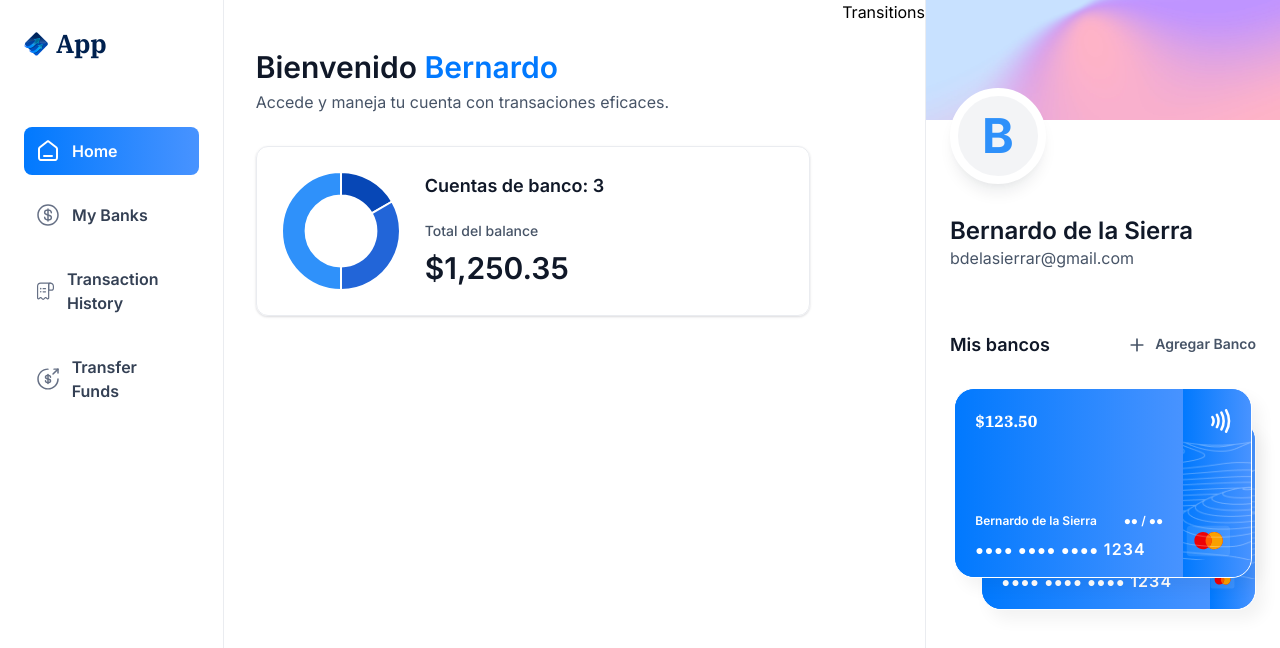
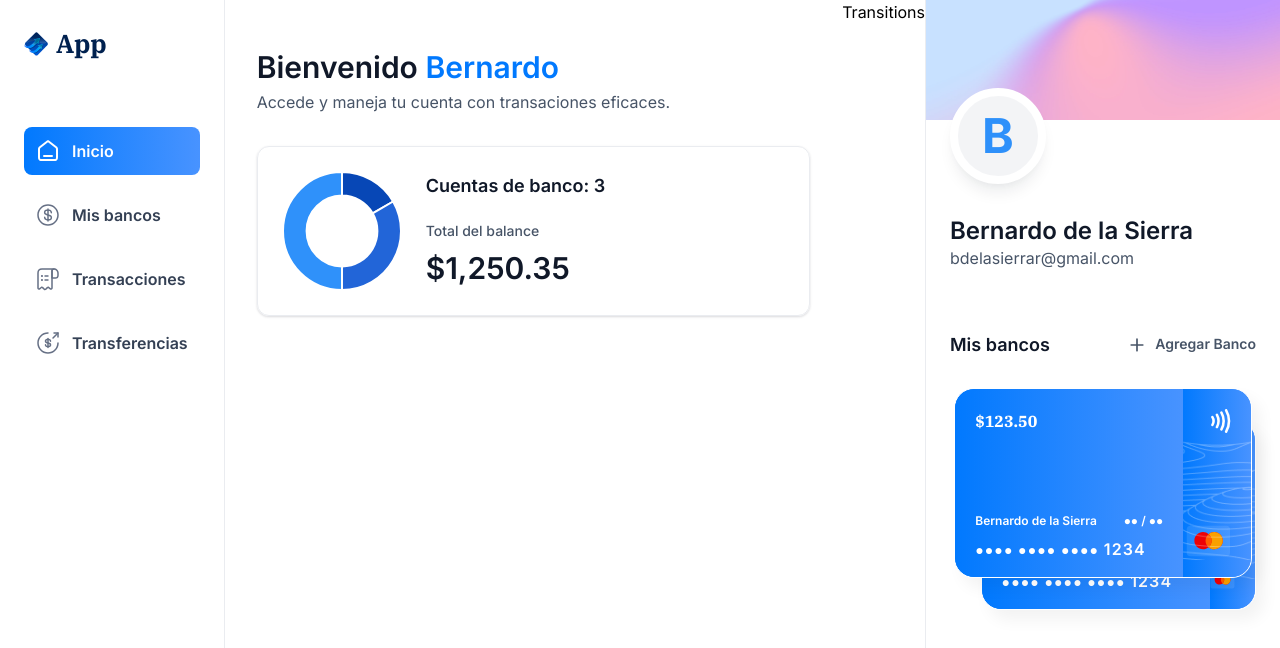
Before and after one commit to ORALEM00/banking, a Next.js app: page / in a window 1280 px wide. Shown: the top 648 px of the page. Built offline with nearby package versions, Linux system fonts and the light colour scheme.

Commit message:
feat: add user actions

```diff
--- a/components/AuthForm.tsx
+++ b/components/AuthForm.tsx
@@ -11,11 +11,11 @@ import { Button } from "@/components/ui/button"
 import {
   Form,
 } from "@/components/ui/form"
-
 import CustomInput from './CustomInput';
 import { authFormSchema } from '@/lib/utils';
 import { Loader2 } from 'lucide-react';
 import { useRouter } from 'next/navigation';
+import { signIn,signUp } from '@/lib/actions/user.actions';
 
 
 const AuthForm = ({ type }: { type: string }) => {
@@ -55,18 +55,18 @@ const AuthForm = ({ type }: { type: string }) => {
             password: data.password
           }
 
-          // const newUser = await signUp(userData);
+          const newUser = await signUp(userData);
 
-          // setUser(newUser);
+          setUser(newUser);
         }
 
         if(type === 'sign-in') {
-          // const response = await signIn({
-          //   email: data.email,
-          //   password: data.password,
-          // })
+          const response = await signIn({
+            email: data.email,
+            password: data.password,
+          })
 
-          // if(response) router.push('/')
+          if(response) router.push('/')
         }
       } catch (error) {
         console.log(error);
@@ -99,7 +99,7 @@ const AuthForm = ({ type }: { type: string }) => {
               <p className="text-16 font-normal text-gray-600">
                 {user
                   ? 'Enlaza tu cuenta para iniciar'
-                  : 'Ingresa kis detalles por favor'
+                  : 'Llena todo el formulario por favor'
                 }
               </p>
             </h1>
--- a/constants/index.ts
+++ b/constants/index.ts
@@ -2,22 +2,22 @@ export const sidebarLinks = [
   {
     imgURL: "/icons/home.svg",
     route: "/",
-    label: "Home",
+    label: "Inicio",
   },
   {
     imgURL: "/icons/dollar-circle.svg",
     route: "/my-banks",
-    label: "My Banks",
+    label: "Mis bancos",
   },
   {
     imgURL: "/icons/transaction.svg",
     route: "/transaction-history",
-    label: "Transaction History",
+    label: "Transacciones",
   },
   {
     imgURL: "/icons/money-send.svg",
     route: "/payment-transfer",
-    label: "Transfer Funds",
+    label: "Transferencias",
   },
 ];
 
```
Also changed, not shown: lib/actions/user.actions.ts (added, +17 -0 lines).
